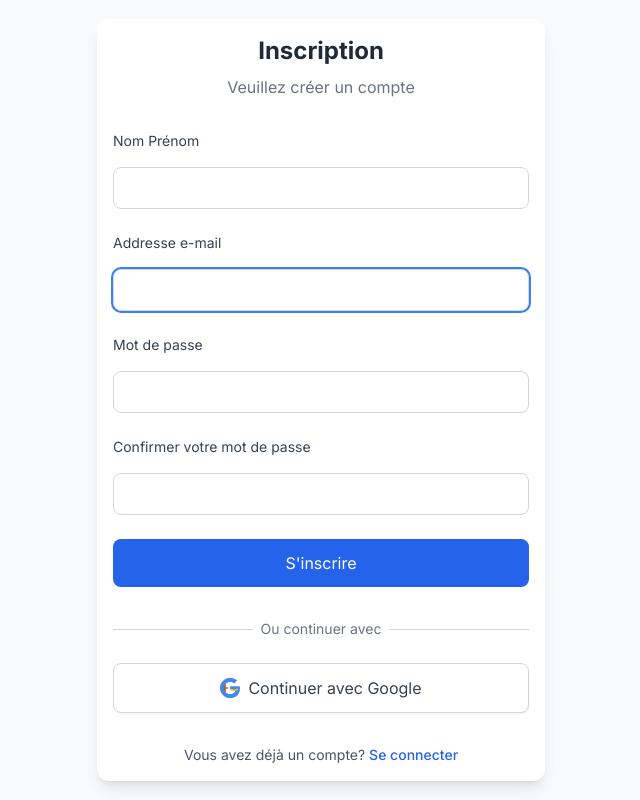
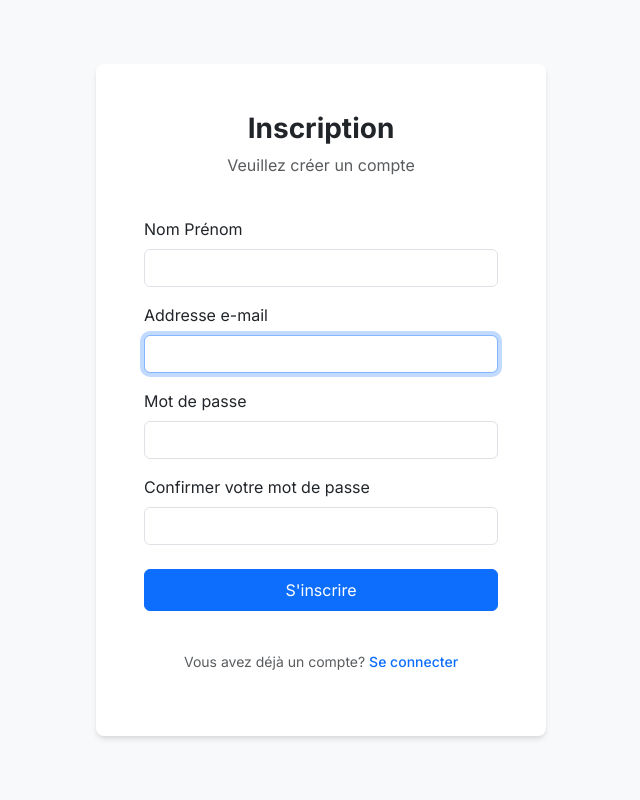
Before and after one commit to BoubakarPI/stockify.boukary.dev, a Django app: page /accounts/signup/ in a window 1280 px wide. Shown: the whole page, without its empty margins (319-959 px from the left). Run offline with Django 5.2, Linux system fonts and the light colour scheme; some libraries are stand-ins or nearby versions.

Commit message:
chore(accounts): Stylise auth-layout with bootstrap

```diff
--- a/src/accounts/forms.py
+++ b/src/accounts/forms.py
@@ -4,19 +4,19 @@ from .models import User
 
 class CustomUserCreationForm(UserCreationForm):
     email = forms.EmailField(required=True, label="Addresse e-mail", widget=forms.EmailInput(attrs={
-            'class': 'border border-gray-300 rounded-lg p-2 w-full focus:ring-2 focus:ring-blue-500 focus:outline-none'
+            'class': 'form-control'
         }))
     fullname = forms.CharField(max_length=120, min_length=5, required=True, label="Nom Prénom", widget=forms.TextInput(attrs={
-            'class': 'border border-gray-300 rounded-lg p-2 w-full focus:ring-2 focus:ring-blue-500 focus:outline-none'
+            'class': 'form-control'
         }))
     password1 = forms.CharField(required=True, label="Mot de passe",
         widget=forms.PasswordInput(attrs={
-            'class': 'border border-gray-300 rounded-lg p-2 w-full focus:ring-2 focus:ring-blue-500 focus:outline-none'
+            'class': 'form-control'
         })
     )
     password2 = forms.CharField(required=True, label="Confirmer votre mot de passe",
         widget=forms.PasswordInput(attrs={
-            'class': 'border border-gray-300 rounded-lg p-2 w-full focus:ring-2 focus:ring-blue-500 focus:outline-none'
+            'class': 'form-control'
         })
     )
 
@@ -26,8 +26,8 @@ class CustomUserCreationForm(UserCreationForm):
 
 class CustomAuthenticationForm(AuthenticationForm):
     username = forms.EmailField(required=True, label="Addresse e-mail", widget=forms.EmailInput(attrs={
-            'class': 'border border-gray-300 rounded-lg p-2 w-full focus:ring-2 focus:ring-blue-500 focus:outline-none'
+            'class': 'form-control'
         }))
-    password = forms.CharField(required=True, label="Mot de passe", widget=forms.PasswordInput(attrs={'class': 'border border-gray-300 rounded-lg p-2 w-full focus:ring-2 focus:ring-blue-500 focus:outline-none'
+    password = forms.CharField(required=True, label="Mot de passe", widget=forms.PasswordInput(attrs={'class': 'form-control'
                                 })
                                 )
--- a/src/accounts/templates/accounts/signup.html
+++ b/src/accounts/templates/accounts/signup.html
@@ -1,89 +1,66 @@
-{% extends 'auth-layout.html' %}
+{% extends 'auth_layout.html' %}
 {% block content %}
 
-<div class="bg-white rounded-xl shadow-lg p-4 w-full max-w-md">
-        <div class="text-center mb-8">
-            <h1 class="text-2xl font-bold text-gray-800">Inscription</h1>
-            <p class="text-gray-500 mt-2">Veuillez créer un compte</p>
+<div class="card p-4 p-sm-5 w-100" style="max-width: 450px;">
+    <div class="text-center mb-4">
+        <h1 class="h3 fw-bold text-dark">Inscription</h1>
+        <p class="text-muted mt-2">Veuillez créer un compte</p>
     </div>
 
     <form method="post">
         {% csrf_token %}
 
-            <div class="mb-6">
-                <label for="id_fullname" class="block text-sm text-gray-700 mb-4">{{ form.fullname.label }}</label>
+        <div class="mb-3">
+            <label for="id_fullname" class="form-label mb-2">{{ form.fullname.label }}</label>
             {{ form.fullname }}
 
             {% if form.fullname.errors %}
                 {% for error in form.fullname.errors %}
-                        <p class="text-red-500 text-xs italic">{{ error }} </p>
+                    <div class="text-danger small mt-1">{{ error }}</div>
                 {% endfor %}
             {% endif %}
+        </div>
 
-            </div>
-            <div class="mb-6">
-                <label for="id_email" class="block text-sm text-gray-700 mb-4">{{ form.email.label }}</label>
+        <div class="mb-3">
+            <label for="id_email" class="form-label mb-2">{{ form.email.label }}</label>
             {{ form.email }}
 
             {% if form.email.errors %}
                 {% for error in form.email.errors %}
-                        <p class="text-red-500 text-xs italic">{{ error }} </p>
+                    <div class="text-danger small mt-1">{{ error }}</div>
                 {% endfor %}
             {% endif %}
         </div>
-            <div class="mb-6">
-                <label for="id_password1" class="block text-sm text-gray-700 mb-4">{{ form.password1.label }}</label>
+
+        <div class="mb-3">
+            <label for="id_password1" class="form-label mb-2">{{ form.password1.label }}</label>
             {{ form.password1 }}
 
             {% if form.password1.errors %}
                 {% for error in form.password1.errors %}
-                        <p class="text-red-500 text-xs italic">{{ error }} </p>
+                    <div class="text-danger small mt-1">{{ error }}</div>
                 {% endfor %}
             {% endif %}
         </div>
-            <div class="mb-6">
-                <label for="id_password2" class="block text-sm text-gray-700 mb-4" >{{ form.password2.label }}</label>
+
+        <div class="mb-4">
+            <label for="id_password2" class="form-label mb-2">{{ form.password2.label }}</label>
             {{ form.password2 }}
 
             {% if form.password2.errors %}
                 {% for error in form.password2.errors %}
-                        <p class="text-red-500 text-xs italic">{{ error }} </p>
+                    <div class="text-danger small mt-1">{{ error }}</div>
                 {% endfor %}
             {% endif %}
         </div>
 
-            <button type="submit" class="w-full bg-blue-600 text-white py-3 px-4 rounded-lg hover:bg-blue-700 transition-colors">
+        <button type="submit" class="btn btn-primary w-100 py-2 mb-3">
             S'inscrire
         </button>
-
     </form>
 
-        <div class="mt-8">
-            <div class="relative">
-                <div class="absolute inset-0 flex items-center">
-                    <div class="w-full border-t border-gray-300"></div>
-                </div>
-                <div class="relative flex justify-center text-sm">
-                    <span class="px-2 bg-white text-gray-500">Ou continuer avec</span>
-                </div>
-            </div>
-
-            <div class="mt-6">
-                <button class="w-full flex items-center justify-center px-4 py-3 border border-gray-300 rounded-lg shadow-sm bg-white text-gray-700 hover:bg-gray-50 focus:outline-none focus:ring-2 focus:ring-blue-500 focus:ring-offset-2 transition-colors">
-                    <svg class="h-5 w-5 mr-2" viewBox="0 0 24 24" xmlns="http://www.w3.org/2000/svg">
-                        <path d="M12.24 10.285V14.4h6.806c-.275 1.765-2.056 5.174-6.806 5.174-4.095 0-7.439-3.389-7.439-7.574s3.345-7.574 7.439-7.574c2.33 0 3.891.989 4.785 1.849l3.254-3.138C18.189 1.186 15.479 0 12.24 0c-6.635 0-12 5.365-12 12s5.365 12 12 12c6.926 0 11.52-4.869 11.52-11.726 0-.788-.085-1.39-.189-1.989H12.24z" fill="#4285F4"/>
-                        <path d="M12.24 10.285V14.4h6.806c-.275 1.765-2.056 5.174-6.806 5.174-4.095 0-7.439-3.389-7.439-7.574s3.345-7.574 7.439-7.574c2.33 0 3.891.989 4.785 1.849l3.254-3.138C18.189 1.186 15.479 0 12.24 0c-6.635 0-12 5.365-12 12s5.365 12 12 12c6.926 0 11.52-4.869 11.52-11.726 0-.788-.085-1.39-.189-1.989H12.24z" fill="#4285F4"/>
-                        <path d="M7 11V8H5v3H2v2h3v3h2v-3h3v-2H7z" fill="#34A853"/>
-                        <path d="M16.24 13.65c-1.25 0-2.49-.31-3.58-.93l-1.44 1.44c1.52.87 3.25 1.34 5.02 1.34 2.24 0 4.38-.49 6.02-1.34l-1.44-1.44c-1.09.62-2.33.93-3.58.93z" fill="#FBBC05"/>
-                        <path d="M5.79 7.05c-.87 1.52-1.34 3.25-1.34 5.02 0 1.77.47 3.5 1.34 5.02l1.44-1.44c-.62-1.09-.93-2.33-.93-3.58 0-1.25.31-2.49.93-3.58L5.79 7.05z" fill="#EA4335"/>
-                    </svg>
-                    Continuer avec Google
-                </button>
-            </div>
-        </div>
-
-        <p class="text-center mt-8 text-sm text-gray-600">
-            Vous avez déjà un compte? <a href="{% url 'signin' %}" class="text-blue-600 hover:text-blue-800 font-medium">Se connecter</a>
+    <p class="text-center mt-4 small text-muted">
+        Vous avez déjà un compte? <a href="{% url 'signin' %}" class="text-primary text-decoration-none fw-medium">Se connecter</a>
     </p>
 </div>
 
--- a/src/templates/auth-layout.html
+++ /dev/null
@@ -1,19 +0,0 @@
-<html lang="fr">
-<head>
-    <meta charset="UTF-8">
-    <meta name="viewport" content="width=device-width, initial-scale=1.0">
-    <title>Page de Connexion</title>
-    <script src="https://cdn.tailwindcss.com"></script>
-    <link href="https://fonts.googleapis.com/css2?family=Inter:wght@300;400;500;600;700&display=swap" rel="stylesheet">
-    <style>
-        body {
-            font-family: 'Inter', sans-serif;
-        }
-    </style>
-</head>
-<body class="bg-gray-50 min-h-screen flex items-center justify-center p-4">
-{% block content %}
-
-{% endblock %}
-</body>
-</html>
--- /dev/null
+++ b/src/templates/auth_layout.html
@@ -0,0 +1,55 @@
+<!DOCTYPE html>
+<html lang="fr">
+<head>
+    <meta charset="UTF-8">
+    <meta name="viewport" content="width=device-width, initial-scale=1.0">
+    <title>Page de Connexion</title>
+    <!-- Bootstrap CSS -->
+    <link href="https://cdn.jsdelivr.net/npm/bootstrap@5.3.2/dist/css/bootstrap.min.css" rel="stylesheet">
+    <!-- Bootstrap Icons -->
+    <link rel="stylesheet" href="https://cdn.jsdelivr.net/npm/bootstrap-icons@1.11.1/font/bootstrap-icons.css">
+    <!-- Google Fonts -->
+    <link href="https://fonts.googleapis.com/css2?family=Inter:wght@300;400;500;600;700&display=swap" rel="stylesheet">
+    <style>
+        body {
+            font-family: 'Inter', sans-serif;
+            background-color: #f8f9fa;
+            min-height: 100vh;
+            display: flex;
+            align-items: center;
+            justify-content: center;
+            padding: 1rem;
+        }
+        .form-control:focus, .btn:focus {
+            box-shadow: 0 0 0 0.25rem rgba(13, 110, 253, 0.25);
+            border-color: #86b7fe;
+        }
+        .social-btn {
+            display: flex;
+            align-items: center;
+            justify-content: center;
+            gap: 0.5rem;
+            border-radius: 0.375rem;
+            padding: 0.5rem 1rem;
+            font-weight: 500;
+            transition: all 0.2s;
+        }
+        .social-btn:hover {
+            background-color: #f1f5f9;
+        }
+        .card {
+            border: none;
+            box-shadow: 0 4px 6px -1px rgba(0, 0, 0, 0.1), 0 2px 4px -1px rgba(0, 0, 0, 0.06);
+            border-radius: 0.5rem;
+        }
+    </style>
+</head>
+<body>
+    {% block content %}
+    <!-- Content will be injected here -->
+    {% endblock %}
+
+    <!-- Bootstrap JS Bundle with Popper -->
+    <script src="https://cdn.jsdelivr.net/npm/bootstrap@5.3.2/dist/js/bootstrap.bundle.min.js"></script>
+</body>
+</html>
```
Also changed, not shown: src/accounts/templates/accounts/signin.html (+17 -42 lines). Lines whose indentation alone changed are shown as unchanged.
